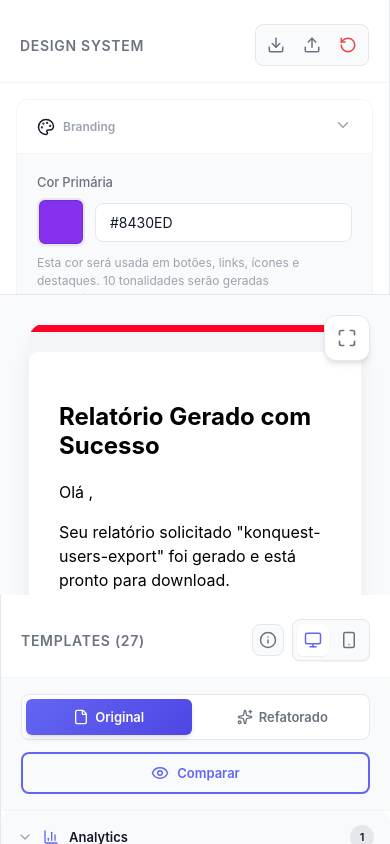
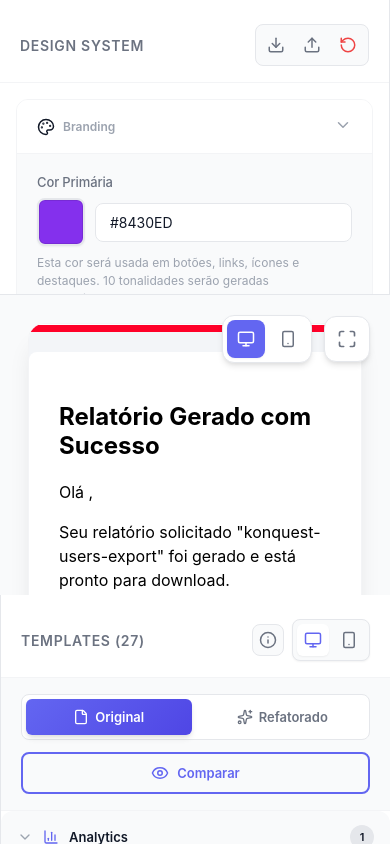
Before and after one commit to bolivaralencastro/emails-keeps, a React (Vite) app: page / in a window 390 px wide. Built offline with nearby package versions, Linux system fonts and the light colour scheme.

Commit message:
Adiciona botões de visualização desktop/mobile ao preview

```diff
--- a/src/App.jsx
+++ b/src/App.jsx
@@ -137,6 +137,7 @@ function App() {
                 templateVersion="original"
                 onToggleFullscreen={() => setFullscreenMode(!fullscreenMode)}
                 isFullscreen={fullscreenMode}
+                onViewModeChange={setViewMode}
               />
             </div>
             <div className="comparison-divider"></div>
@@ -149,6 +150,7 @@ function App() {
                 templateVersion="refatorado"
                 onToggleFullscreen={() => setFullscreenMode(!fullscreenMode)}
                 isFullscreen={fullscreenMode}
+                onViewModeChange={setViewMode}
               />
             </div>
           </div>
@@ -160,6 +162,7 @@ function App() {
             templateVersion={templateVersion}
             onToggleFullscreen={() => setFullscreenMode(!fullscreenMode)}
             isFullscreen={fullscreenMode}
+            onViewModeChange={setViewMode}
           />
         )}
       </div>
--- a/src/components/TemplatePreview.css
+++ b/src/components/TemplatePreview.css
@@ -7,11 +7,51 @@
   position: relative;
 }
 
-.fullscreen-btn {
+.preview-toolbar {
   position: absolute;
   top: 20px;
   right: 20px;
   z-index: 100;
+  display: flex;
+  gap: 12px;
+  align-items: center;
+}
+
+.view-mode-buttons {
+  display: flex;
+  gap: 4px;
+  background: var(--color-bg-primary);
+  padding: 4px;
+  border-radius: var(--radius-lg);
+  border: 1px solid var(--color-border);
+  box-shadow: var(--shadow-md);
+}
+
+.view-mode-btn {
+  padding: 10px;
+  border: none;
+  background: transparent;
+  border-radius: var(--radius-md);
+  cursor: pointer;
+  transition: var(--transition);
+  color: var(--color-text-secondary);
+  display: flex;
+  align-items: center;
+  justify-content: center;
+}
+
+.view-mode-btn:hover {
+  background: var(--color-bg-hover);
+  color: var(--color-text-primary);
+}
+
+.view-mode-btn.active {
+  background: var(--color-primary);
+  color: white;
+  box-shadow: var(--shadow-sm);
+}
+
+.fullscreen-btn {
   padding: 12px;
   background: var(--color-bg-primary);
   border: 1px solid var(--color-border);
--- a/src/components/TemplatePreview.jsx
+++ b/src/components/TemplatePreview.jsx
@@ -1,11 +1,11 @@
 import { useState, useEffect } from 'react';
-import { AlertCircle, MousePointer, Maximize, Minimize } from 'lucide-react';
+import { AlertCircle, MousePointer, Maximize, Minimize, Monitor, Smartphone } from 'lucide-react';
 import { EmailTemplate } from './EmailTemplate';
 import { applyDesignTokens } from '../utils/tokenInjector';
 import './TemplatePreview.css';
 import './EmailTemplate.css';
 
-export default function TemplatePreview({ template, designSystem, viewMode, templateVersion = 'original', onToggleFullscreen, isFullscreen }) {
+export default function TemplatePreview({ template, designSystem, viewMode, templateVersion = 'original', onToggleFullscreen, isFullscreen, onViewModeChange }) {
   const [emailData, setEmailData] = useState(null);
   const [rawHtml, setRawHtml] = useState(null);
   const [loading, setLoading] = useState(false);
@@ -70,6 +70,25 @@ export default function TemplatePreview({ template, designSystem, viewMode, temp
 
   return (
     <div className={`template-preview ${isFullscreen ? 'fullscreen-mode' : ''}`}>
+      <div className="preview-toolbar">
+        {onViewModeChange && (
+          <div className="view-mode-buttons">
+            <button
+              className={`view-mode-btn ${viewMode === 'desktop' ? 'active' : ''}`}
+              onClick={() => onViewModeChange('desktop')}
+              title="Visualização Desktop"
+            >
+              <Monitor size={18} />
+            </button>
+            <button
+              className={`view-mode-btn ${viewMode === 'mobile' ? 'active' : ''}`}
+              onClick={() => onViewModeChange('mobile')}
+              title="Visualização Mobile"
+            >
+              <Smartphone size={18} />
+            </button>
+          </div>
+        )}
         {onToggleFullscreen && (
           <button
             className="fullscreen-btn"
@@ -79,6 +98,7 @@ export default function TemplatePreview({ template, designSystem, viewMode, temp
             {isFullscreen ? <Minimize size={20} /> : <Maximize size={20} />}
           </button>
         )}
+      </div>
       <div className="preview-content">
         {loading ? (
           <div className="preview-loading">Carregando...</div>
```
Lines whose indentation alone changed are shown as unchanged.
